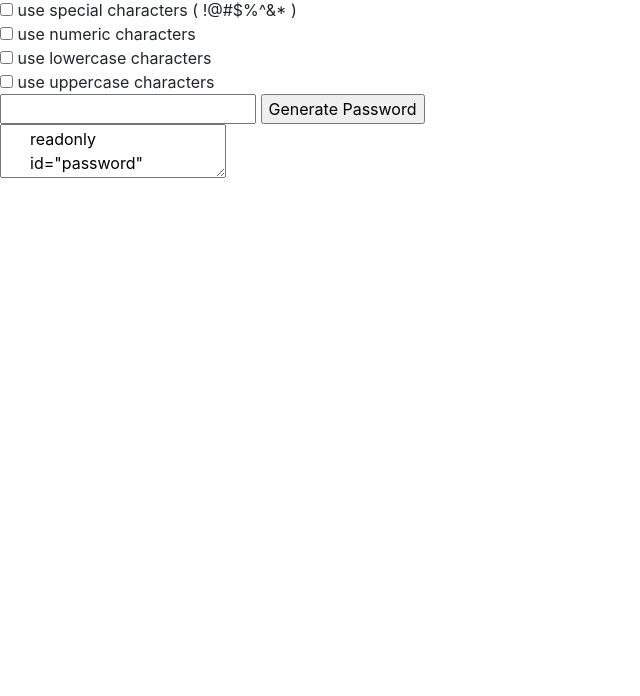
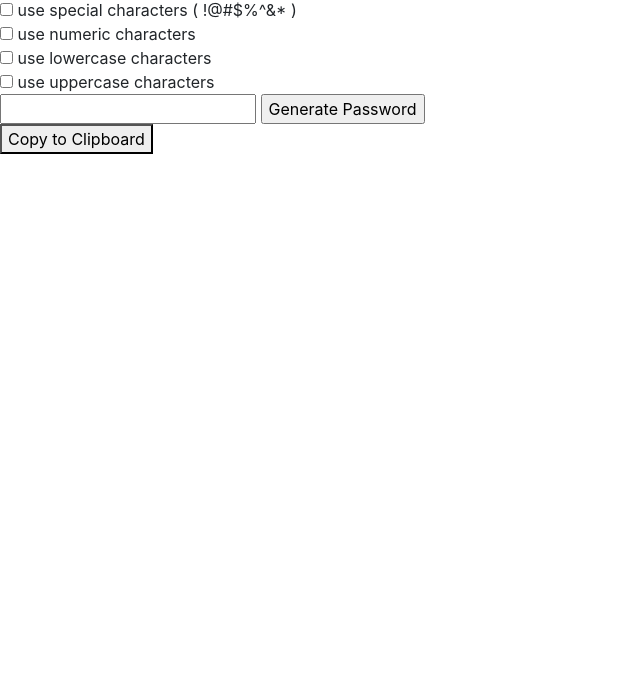
Before and after one commit to marksirany/password, a plain HTML site: page index.html in a window 1280 px wide. Shown: the part 104-800 px from the top of the page, without its empty margins (0-640 px from the left). Drawn offline with nearby package versions, Linux system fonts and the light colour scheme.

```diff
--- a/index.html
+++ b/index.html
@@ -33,12 +33,11 @@
       <input type="button" value="Generate Password" onclick="Random();" />
     </form>
 
-    <textarea>
-      readonly
-      id="password"
-      placeholder="Your Secure Password"
-      aria-label="Generated Password"
-    </textarea>
+
+
+    <button id="copy">
+      Copy to Clipboard
+    </button>
 
 
 
@@ -48,6 +47,8 @@
         var rnd = Math.floor(Math.random() * 1000000000);
         document.getElementById("tb").value = rnd;
       }
+
+
     </script>
   </body>
 </html>
```
